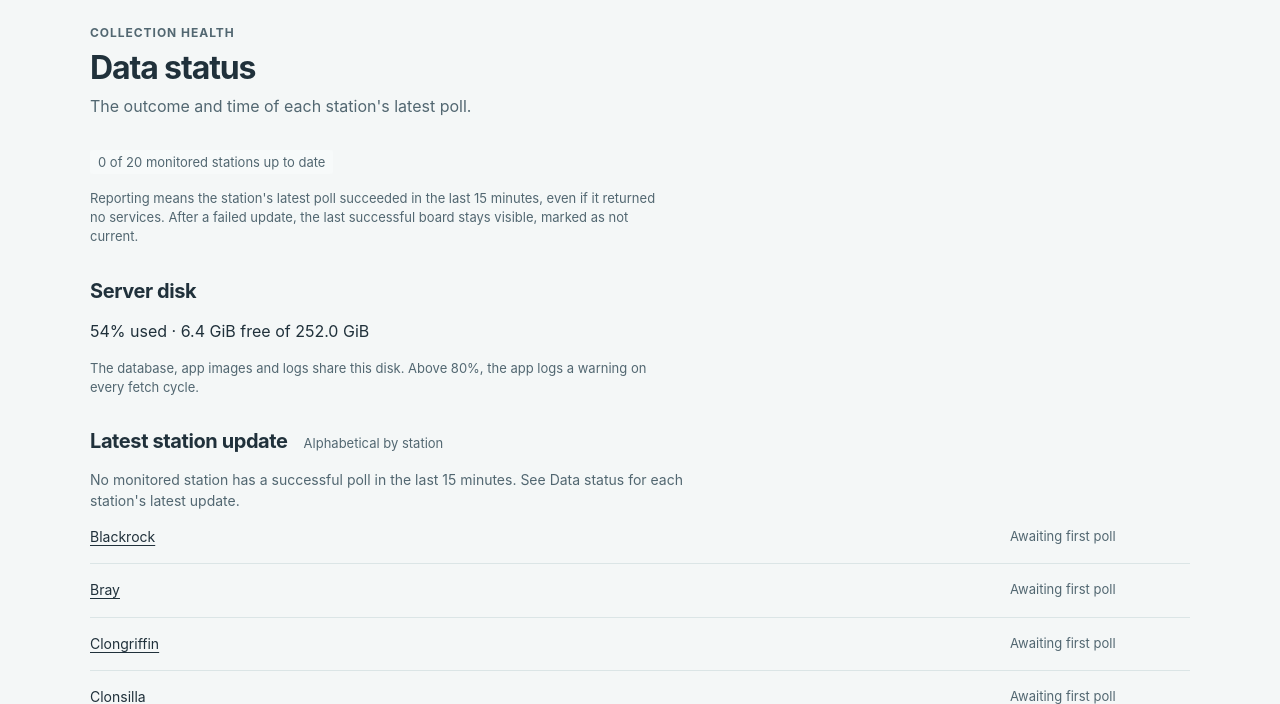
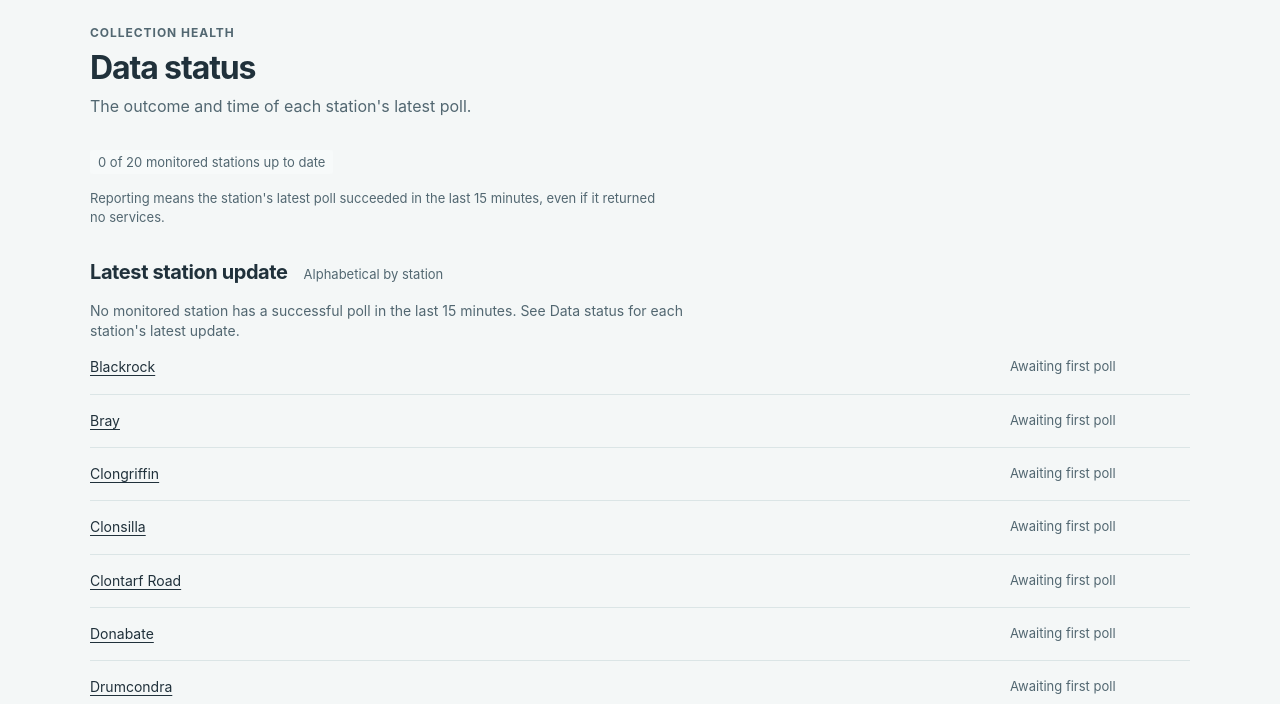
Before and after one commit to DanSom0/irish-rail-tracker, a Flask app: page /status in a window 1280 px wide. Shown: the part 90-794 px from the top of the page. Run offline with Flask 3, Linux system fonts and the light colour scheme; some libraries are stand-ins or nearby versions.

Commit message:
fix: remove server disk usage from the status page and trim visitor copy (#82)
The worker still logs disk_usage_high above 80%; operators check disk in
the logs or with df -h on the server. Across public pages, remove
implementation detail, repeated explanations and filler, keeping the
independent-project notice, API credit, stale/failed/coverage warnings,
the delay definition and labels needed to read the figures.

```diff
--- a/app/disk.py
+++ b/app/disk.py
@@ -1,4 +1,4 @@
-"""Root filesystem usage, shared by /status and the worker."""
+"""Root filesystem usage, logged by the worker."""
 
 import logging
 import math
--- a/app/routes.py
+++ b/app/routes.py
@@ -16,7 +16,6 @@ from flask import (
 from sqlalchemy import Date, DateTime, Integer, case, cast, func, text, tuple_
 
 from app.config import max_update_age
-from app.disk import check_disk_usage
 from app.extensions import db
 from app.models import Observation, StationPoll, WorkerHeartbeat
 from app.stations import (
@@ -702,8 +701,7 @@ def live_map():
 @dashboard.get("/status")
 def status():
     context = _context()
-    return render_template("status.html", title="Data status", active="status", **context,
-                           disk=check_disk_usage())
+    return render_template("status.html", title="Data status", active="status", **context)
 
 
 @dashboard.route("/favicon.ico")
--- a/app/templates/components.html
+++ b/app/templates/components.html
@@ -19,7 +19,7 @@
     <div><dt>Average delay</dt><dd>{{ summary.average_delay|delay_text }}</dd></div>
     <div><dt>Trains tracked</dt><dd>{{ summary.trains }}</dd></div>
   </dl>
-  {% if show_details %}<details class="figures-details"><summary>About these figures</summary><p>Based on {{ summary.trains }} train{{ '' if summary.trains == 1 else 's' }}. On time includes early trains and delays of up to 1 minute. Today's figures count each train once using its latest stored reading for the day, even after it leaves the board.</p></details>{% endif %}
+  {% if show_details %}<details class="figures-details"><summary>About these figures</summary><p>Based on {{ summary.trains }} train{{ '' if summary.trains == 1 else 's' }}. On time includes early trains and delays of up to 1 minute. Each train counts once, using its last reported delay.</p></details>{% endif %}
   {% else %}{{ empty_state("Today's performance is not yet available because no readings have been stored for today.") }}{% endif %}
 </section>
 {% endmacro %}
@@ -49,7 +49,7 @@
         <p>From {{ row.origin|place_name }} · {{ row.train_date }}</p>
         {{ freshness(row.fetched_at, row.fetched_at|minutes_ago) }}
         {% if reading_details.get(row.id) %}<ul>{% for reading in reading_details[row.id] %}<li>{{ reading.station|station_name }} · {{ delay_badge(reading.delay_minutes) }}{{ freshness(reading.fetched_at, reading.fetched_at|minutes_ago) }}</li>{% endfor %}</ul>{% endif %}
-        <p>Latest stored reading per station; earlier polls at the same station are replaced. The reporting station is not a live train location.</p>
+        <p>Latest reading at each station. The reporting station is not the train's live location.</p>
       </details>
     </th>
     <td class="numeric">{{ delay_badge(row.delay_minutes) }}</td>
@@ -57,7 +57,7 @@
   {% endfor %}
   </tbody>
 </table>
-{% else %}{{ empty_state("No recent readings match this service view. Try the other board view or check after the next poll.") }}{% endif %}
+{% else %}{{ empty_state("No recent readings match this service view. Try the other board view or check back in a few minutes.") }}{% endif %}
 {% endmacro %}
 
 {% macro pagination_links(pagination, endpoint, station='', code=none, view=none, day=none) %}
--- a/app/templates/dashboard.html
+++ b/app/templates/dashboard.html
@@ -25,8 +25,8 @@
     <p class="network-freshness">{{ coverage.reporting }}/{{ coverage.total }} stations reporting{% if last_updated %} · <time datetime="{{ last_updated.isoformat() }}" title="{{ last_updated|dublin_time }}">Updated {{ age_minutes|age_text }}{% if age_minutes %} ago{% endif %}</time>{% endif %}{% if coverage.reporting < coverage.total %} · Limited coverage{% endif %}{% if network.excluded %} · {{ network.excluded }} station{{ '' if network.excluded == 1 else 's' }} not updating; excluded{% endif %}</p>
     <details class="figures-details"><summary>About these figures</summary>
       <p>Current figures: based on {{ network.trains }} train{{ '' if network.trains == 1 else 's' }}{% if network.total %} across {{ network.total }} monitored station{{ '' if network.total == 1 else 's' }}{% else %}; the selected station is not currently monitored{% endif %}. Today: based on {{ summary.trains }} train{{ '' if summary.trains == 1 else 's' }}.</p>
-      <p>Coverage means a monitored station's latest poll succeeded in the last {{ max_update_minutes() }} minutes, including a poll that returned no services. Current services use only each station's latest successful poll. Stations whose latest poll failed, or whose latest successful poll is {{ max_update_minutes() }} minutes old or more, are excluded from current figures; their last board stays on the station page, marked as not current.</p>
-      <p>On time includes early trains and trains up to 1 minute late. Today's figures count each train once using its latest stored reading for the day, even after it leaves the board.</p>
+      <p>A station is reporting if it updated in the last {{ max_update_minutes() }} minutes, even with no services. Stations that haven't are left out of current figures.</p>
+      <p>On time includes early trains and trains up to 1 minute late. Today's figures count each train once, using its last reported delay.</p>
     </details>
   </div>
 </section>
@@ -34,7 +34,7 @@
 <section class="current-delays" aria-labelledby="delays-heading">
   <div class="section-heading"><h2 id="delays-heading">Largest current delays</h2><span>2+ minutes late</span></div>
   {% if current_delays %}{{ services(current_delays, reading_details) }}
-  {% elif network.trains %}<p class="no-delays">No significant delays in the latest readings · {{ 'limited coverage; only reporting stations are represented' if coverage.reporting < coverage.total else 'all monitored stations up to date' }}.</p>
+  {% elif network.trains %}<p class="no-delays">No significant delays in the latest readings{{ ' · limited coverage; only reporting stations are represented' if coverage.reporting < coverage.total else '' }}.</p>
   {% else %}<p class="no-delays">Current delays are unavailable until a monitored station returns fresh readings.</p>{% endif %}
 </section>
 {{ daily(summary, today, false) }}
--- a/app/templates/map.html
+++ b/app/templates/map.html
@@ -41,7 +41,7 @@
     <li><span class="map-marker map-marker-stale map-legend-stale" aria-hidden="true"></span> Not current (update failed or too old)</li>
     <li id="train-legend" hidden><span class="train-marker train-legend-icon" aria-hidden="true"><svg class="train-glyph" viewBox="0 0 16 16"><use href="#train-glyph"></use></svg></span> Train (last reported position)</li>
   </ul>
-  <p class="note" id="train-note" hidden>Irish Rail reports each running train at the last station it passed, so train icons sit just below that station and don't move between stations.</p>
+  <p class="note" id="train-note" hidden>Irish Rail reports each running train at the last station it passed, so trains don't move between stations on the map.</p>
   <svg class="visually-hidden" aria-hidden="true" focusable="false"><symbol id="train-glyph" viewBox="0 0 16 16"><rect class="train-glyph-body" x="3" y="1" width="10" height="11" rx="2.5"></rect><rect class="train-glyph-cut" x="4.75" y="3" width="6.5" height="3.75" rx=".75"></rect><circle class="train-glyph-cut" cx="5.9" cy="9.4" r=".95"></circle><circle class="train-glyph-cut" cx="10.1" cy="9.4" r=".95"></circle><path class="train-glyph-rail" d="M5.5 12.5 4 15M10.5 12.5l1.5 2.5"></path></symbol></svg>
 </section>
 <section class="train-list-section" id="train-list-section" aria-labelledby="train-list-heading" hidden>
--- a/app/templates/patterns.html
+++ b/app/templates/patterns.html
@@ -9,7 +9,7 @@
 <section class="patterns" aria-labelledby="patterns-heading">
   <div class="section-heading"><h2 id="patterns-heading">{{ station|station_name if station else 'All monitored stations' }}{% if station and station not in monitored_stations %} · Historical data only{% endif %}</h2></div>
   <p class="patterns-summary">{% if worst %}Highest average in this period: {{ days[worst.weekday - 1] }} {{ '%02d'|format(worst.hour) }}:00–{{ '%02d'|format(worst.hour + 1) }}:00, {{ '%g'|format(worst.average_delay|round(1)|float) }} min ({{ worst.readings }} readings){% else %}Not enough data yet. This fills in as more days are collected.{% endif %}</p>
-  <p class="note">Average delay in minutes. Some hours have too little data to compare.</p>
+  <p class="note">Average delay in minutes.</p>
   <div class="heatmap-scroll" role="region" aria-label="Delay patterns heatmap" tabindex="0">
     <svg class="heatmap" viewBox="0 0 1072 420" width="1072" height="420" aria-hidden="true" focusable="false">
       <defs><pattern id="sparse-hatch" width="8" height="8" patternUnits="userSpaceOnUse"><rect width="8" height="8" class="heat-sparse-base"/><path d="M-2 2 2 -2 M0 8 8 0 M6 10 10 6" class="heat-sparse-line"/></pattern></defs>
@@ -20,7 +20,7 @@
         {% if weekday not in days_with_data %}<text class="heat-axis heat-no-data" x="72" y="{{ y + 25 }}">No data collected</text>{% else %}
         {% for hour in hours %}{% set cell = cells.get((weekday, hour)) %}{% set x = 72 + loop.index0 * 52 %}
           {% if not cell %}{% set level = 'empty' %}{% elif cell.readings < 10 %}{% set level = 'sparse' %}{% elif cell.average_delay < 2 %}{% set level = '0' %}{% elif cell.average_delay < 5 %}{% set level = '1' %}{% elif cell.average_delay < 10 %}{% set level = '2' %}{% else %}{% set level = '3' %}{% endif %}
-          <rect class="heat-cell heat-{{ level }}" x="{{ x }}" y="{{ y }}" width="48" height="40" rx="2"><title>{{ day }} {{ '%02d'|format(hour) }}:00–{{ '%02d'|format(hour + 1) }}:00 · {% if cell %}Average {{ '%.1f'|format(cell.average_delay|float) }} min delay · {{ cell.readings }} readings{% if cell.readings < 10 %} · Not enough data yet{% endif %}{% else %}No readings · 0 readings · average unavailable{% endif %}</title></rect>
+          <rect class="heat-cell heat-{{ level }}" x="{{ x }}" y="{{ y }}" width="48" height="40" rx="2"><title>{{ day }} {{ '%02d'|format(hour) }}:00–{{ '%02d'|format(hour + 1) }}:00 · {% if cell %}Average {{ '%.1f'|format(cell.average_delay|float) }} min delay · {{ cell.readings }} readings{% if cell.readings < 10 %} · Not enough data yet{% endif %}{% else %}No readings{% endif %}</title></rect>
           {% if cell and cell.readings >= 10 %}<text class="heat-number heat-number-{{ level }}" x="{{ x + 24 }}" y="{{ y + 25 }}">{{ '%.1f'|format(cell.average_delay|float) }}</text>{% endif %}
         {% endfor %}
         {% endif %}
--- a/app/templates/routes.html
+++ b/app/templates/routes.html
@@ -16,5 +16,5 @@
   {% else %}{{ empty_state("Route performance is unavailable because no readings are stored for this day and station selection.") }}{% endif %}
   {% if day == 'yesterday' %}<p class="note"><a href="{{ url_for('dashboard.route_averages', station=station) }}">View today</a></p>{% endif %}
 </section>
-<p class="note below-card">The seen time range comes from scheduled times in stored readings, not a full timetable. A train can be observed at several stations. Each train counts once here, using its latest reading within the selected stations. These are reported delays, not confirmed arrival delays.</p>
+<p class="note below-card">Seen times are scheduled times of tracked trains, not a full timetable. Each train counts once, using its latest reading at the selected stations. These are reported delays, not confirmed arrival delays.</p>
 {% endblock %}
--- a/app/templates/station.html
+++ b/app/templates/station.html
@@ -14,7 +14,7 @@
 
   {{ services(pagination['items'], reading_details, station) }}
   {{ pagination_links(pagination, 'dashboard.station_detail', code=station, view=view) }}
-  <details class="note board-note"><summary>About these readings</summary><p>The station's board from its latest successful poll; after a failed update it stays visible, marked as not current. Scheduled times in Europe/Dublin. {% if view == 'next' %}Upcoming by scheduled time plus reported delay. {% endif %}Starts and terminations are inferred from matching origin and destination names; other readings are calling services.</p></details>
+  <details class="note board-note"><summary>About these readings</summary><p>Scheduled times in Europe/Dublin. {% if view == 'next' %}Ordered by expected time. {% endif %}Starts and terminations are inferred from matching origin and destination names; other readings are calling services.</p></details>
 </section>
 <p class="note below-card"><a href="{{ url_for('dashboard.route_averages', station=station) }}">Route performance through {{ station|station_name }} →</a></p>
 {{ daily(summary, today) }}
--- a/app/templates/stations.html
+++ b/app/templates/stations.html
@@ -12,6 +12,6 @@
       {% endfor %}
     </tbody></table>
   </div>
-{% else %}{{ empty_state("Station averages are unavailable because no readings have been stored today and no current station board is available.") }}{% endif %}
+{% else %}{{ empty_state("Station averages are unavailable: no readings yet today.") }}{% endif %}
 </section>
 {% endblock %}
--- a/app/templates/status.html
+++ b/app/templates/status.html
@@ -3,12 +3,7 @@
 {% block content %}
 <div class="page-heading"><p class="eyebrow">Collection health</p><h1>Data status</h1><p>The outcome and time of each station's latest poll.</p></div>
 {{ freshness(last_updated, age_minutes) }}
-<section class="status-summary card">{{ coverage_label(coverage) }}<p class="note">Reporting means the station's latest poll succeeded in the last {{ max_update_minutes() }} minutes, even if it returned no services. After a failed update, the last successful board stays visible, marked as not current.</p></section>
-<section class="status-summary card" aria-labelledby="disk-heading">
-  <div class="section-heading card-heading"><h2 id="disk-heading">Server disk</h2>{% if disk and disk.high %}<span class="badge major">Above {{ disk.warning_percent }}%</span>{% endif %}</div>
-  {% if disk %}<p>{{ disk.used_percent }}% used · {{ disk.free_bytes|filesizeformat(true) }} free of {{ disk.total_bytes|filesizeformat(true) }}</p>
-  <p class="note">The database, app images and logs share this disk. Above {{ disk.warning_percent }}%, the app logs a warning on every fetch cycle.</p>{% else %}<p>Disk usage is unavailable.</p>{% endif %}
-</section>
+<section class="status-summary card">{{ coverage_label(coverage) }}<p class="note">Reporting means the station's latest poll succeeded in the last {{ max_update_minutes() }} minutes, even if it returned no services.</p></section>
 <section class="card" aria-labelledby="status-heading">
   <div class="section-heading card-heading"><h2 id="status-heading">Latest station update</h2><span>Alphabetical by station</span></div>
   {% if not coverage.reporting %}{{ empty_state("No monitored station has a successful poll in the last " ~ max_update_minutes() ~ " minutes.") }}{% endif %}
--- a/app/worker.py
+++ b/app/worker.py
@@ -18,7 +18,7 @@ def main() -> None:
     def fetch() -> None:
         with app.app_context():
             run_fetch_cycle(app)
-        # Logged every cycle, so a filling disk is noticed without anyone opening /status.
+        # Logged every cycle, so a filling disk shows up in the worker logs.
         check_disk_usage()
 
     scheduler = BlockingScheduler(timezone="UTC")
```
Also changed, not shown: app/templates/about_data.html (+5 -6 lines), docs/operations.md (+1 -1 lines), tests/test_disk.py (+1 -1 lines), tests/test_routes.py (+10 -28 lines), README.md.
